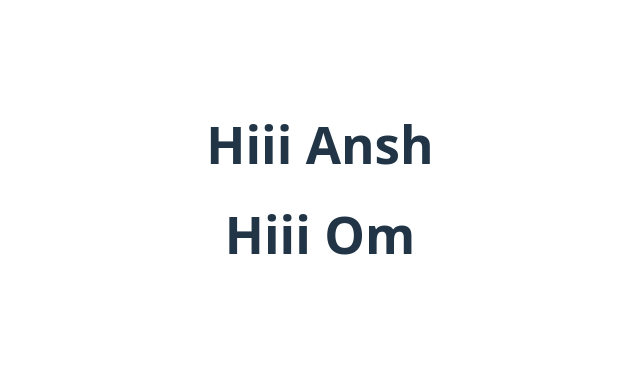
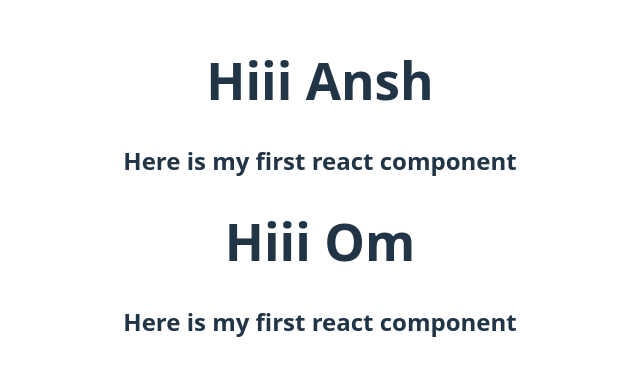
Before and after one commit to anshmahajan26/Accio, a React (Vite) app in the folder REACT/first/: page / in a window 1280 px wide. Shown: the part 211-586 px from the top of the page, without its empty margins (320-960 px from the left). Built offline with nearby package versions, Linux system fonts and the light colour scheme.

Commit message:
react component

```diff
--- a/REACT/first/src/Component/first.jsx
+++ b/REACT/first/src/Component/first.jsx
@@ -4,6 +4,10 @@ function Card({name}){
     return(
         <>
         <h1>Hiii {name}</h1>
+        <h2> Here is my first react component </h2>
+        <div>
+
+        </div>
         </>
     )
 }
```
